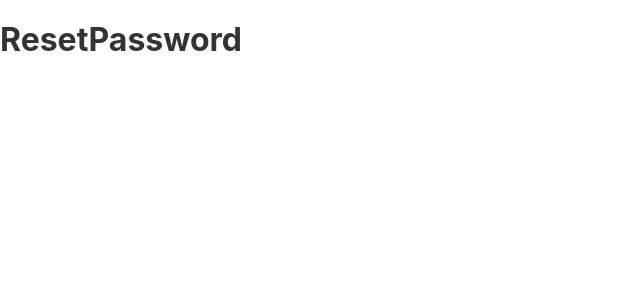
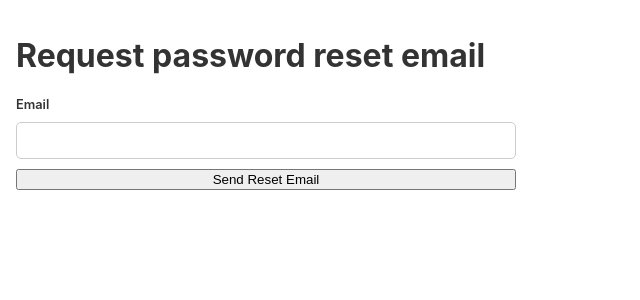
Before and after one commit to vaasuu/2023-final-project-vaasuu, a React (Vite) app in the folder frontend/: page /reset-password in a window 1280 px wide. Shown: the top 300 px of the page, without its empty margins (0-640 px from the left). Built offline with nearby package versions, Linux system fonts and the light colour scheme; no server answers.

Commit message:
Add password reset functionality

```diff
--- a/frontend/src/components/pages/ResetPassword/ResetPassword.css
+++ b/frontend/src/components/pages/ResetPassword/ResetPassword.css
@@ -0,0 +1,36 @@
+.reset-password-page {
+  margin: 16px;
+  display: flex;
+  flex-direction: column;
+  max-width: 500px;
+}
+
+.reset-password-page form {
+  display: flex;
+  flex-direction: column;
+  margin: 10px 0;
+}
+
+.reset-password-page form input {
+  padding: 10px;
+  border: 1px solid #ccc;
+  border-radius: 5px;
+  outline: none;
+  margin: 10px 0;
+}
+
+.reset-password-page form input:focus {
+  border-color: #333;
+}
+
+.reset-password-page form label {
+  font-size: 0.8rem;
+  font-weight: 600;
+}
+
+.error {
+  color: red;
+  font-size: 0.8rem;
+  margin-top: 0.2rem;
+  margin-bottom: 0.2rem;
+}
--- a/frontend/src/components/pages/ResetPassword/ResetPassword.jsx
+++ b/frontend/src/components/pages/ResetPassword/ResetPassword.jsx
@@ -1,9 +1,118 @@
+import { useState } from "react";
+import { useMutation } from "react-query";
+import { requestPasswordReset } from "../../../api/password-reset/password-reset";
+import { resetPassword } from "../../../api/password-reset/password-reset";
+import { useNavigate } from "react-router-dom";
+import { parseJwt } from "../../../shared/utils/utils";
+
+import "./ResetPassword.css";
+
+const PasswordResetEmailRequest = () => {
+  const [errorMsg, setErrorMsg] = useState(null);
+  const [successMsg, setSuccessMsg] = useState(null);
+
+  const passwordResetEmailRequestMutation = useMutation({
+    mutationKey: "passwordResetEmailRequest",
+    mutationFn: (email) => requestPasswordReset(email),
+    onSuccess: (data) => {
+      setSuccessMsg(
+        "Password reset email sent. Please check your email for further instructions."
+      );
+      setErrorMsg(null);
+    },
+    onError: (errorData) => {
+      setErrorMsg(errorData.error);
+    },
+  });
+
+  const handlePasswordResetEmailRequest = (event) => {
+    event.preventDefault();
+    const email = event.target.email.value;
+    passwordResetEmailRequestMutation.mutate(email);
+  };
+
+  return (
+    <div>
+      <h1>Request password reset email</h1>
+      <form onSubmit={handlePasswordResetEmailRequest}>
+        <label htmlFor="email">Email</label>
+        <input type="email" id="email" name="email" required />
+        <button type="submit">Send Reset Email</button>
+        <p className="error" role="alert">
+          {errorMsg}
+        </p>
+        <p className="reset-password__success-msg" role="alert">
+          {successMsg}
+        </p>
+      </form>
+    </div>
+  );
+};
+
+const ChangePassword = () => {
+  const [errorMsg, setErrorMsg] = useState(null);
+  const navigate = useNavigate();
+
+  const token = location.hash ? location.hash.substr(1) : null;
+
+  const expiration = parseJwt(token).exp;
+  const resetTokenExpired = Date.now() >= expiration * 1000;
+
+  const passwordResetMutation = useMutation({
+    mutationKey: "passwordReset",
+    mutationFn: (password) => resetPassword(password, token),
+    onSuccess: () => {
+      navigate("/auth");
+    },
+    onError: (errorData) => {
+      setErrorMsg(errorData.error);
+    },
+  });
+
+  const handlePasswordResetRequest = (event) => {
+    event.preventDefault();
+    const password = event.target.password.value;
+    passwordResetMutation.mutate(password);
+  };
+
+  return (
+    <div>
+      {(resetTokenExpired && (
+        <p className="error" role="alert">
+          Password reset link has expired. Please request a new one.
+        </p>
+      )) || (
+        <>
+          <h1>Reset Password</h1>
+          <form onSubmit={handlePasswordResetRequest}>
+            <label htmlFor="password">New Password</label>
+            <input
+              type="password"
+              id="password"
+              name="password"
+              required
+              minLength={8}
+              maxLength={72}
+            />
+            <button type="submit">Reset Password</button>
+            <p className="error" role="alert">
+              {errorMsg}
+            </p>
+          </form>
+        </>
+      )}
+    </div>
+  );
+};
+
 const ResetPassword = () => {
   document.title = "Reset Password | Market";
 
+  const token = location.hash ? location.hash.substr(1) : null;
+
   return (
-    <div>
-      <h1>ResetPassword</h1>
+    <div className="reset-password-page">
+      {token ? <ChangePassword /> : <PasswordResetEmailRequest />}
     </div>
   );
 };
```
